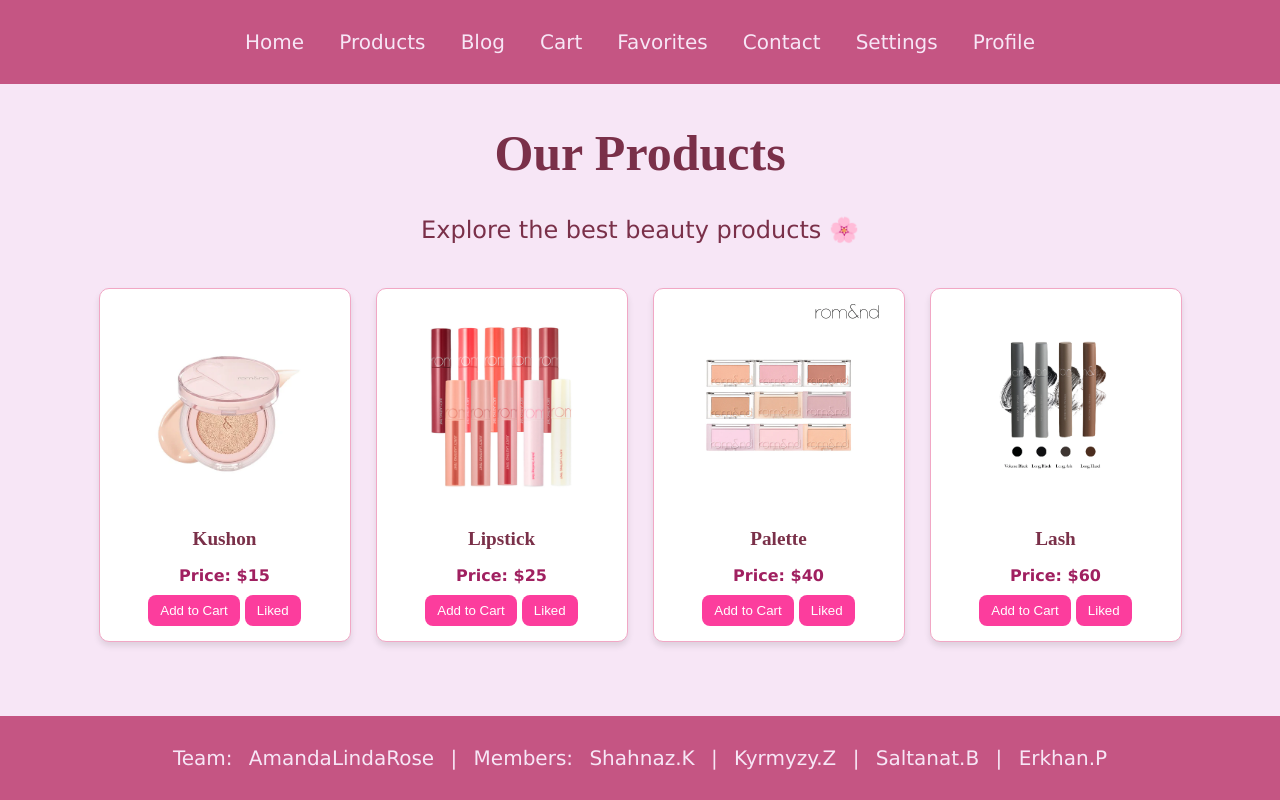
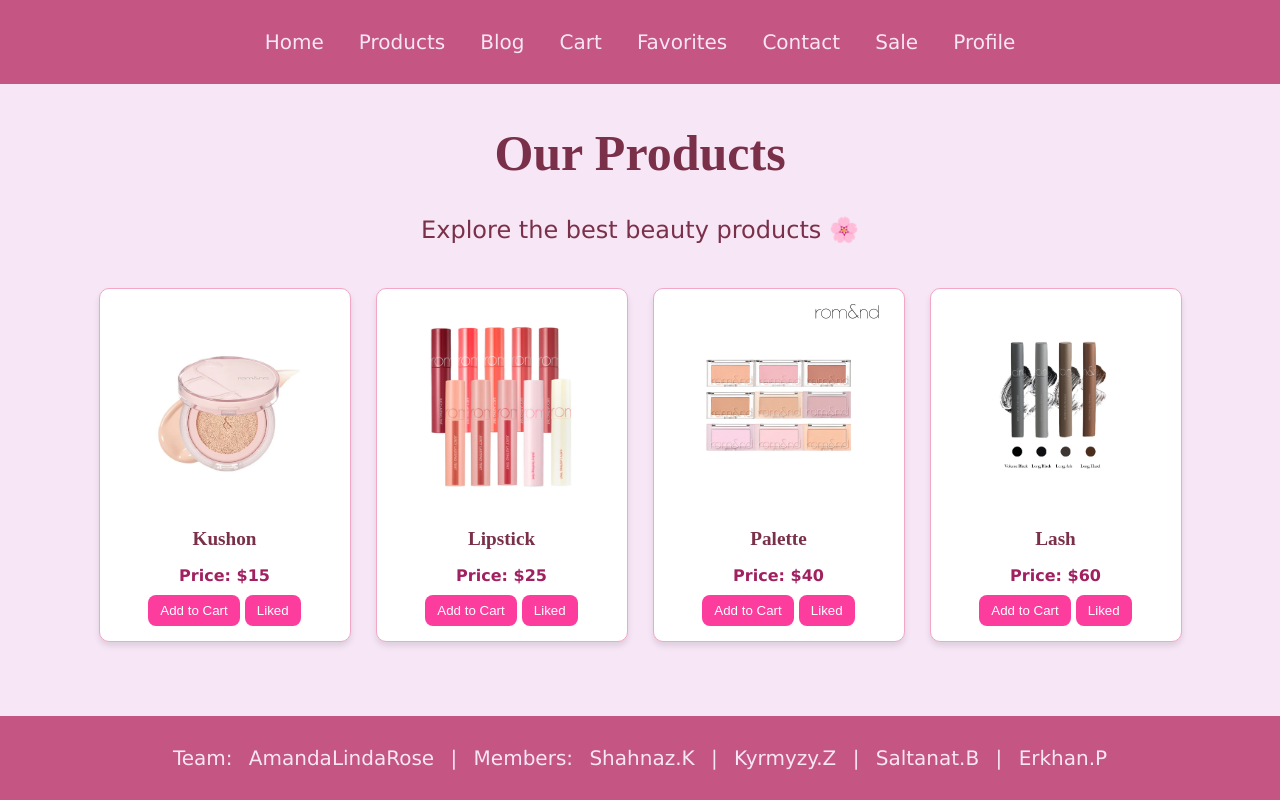
Before and after one commit to BlodAvech/CosmeticsShop, a plain HTML site: page products.html in a window 1280 px wide. Drawn offline with Linux system fonts and the light colour scheme.

Commit message:
Update products.html

```diff
--- a/products.html
+++ b/products.html
@@ -13,7 +13,7 @@
         <a class="nav_buttons" href="cart.html">Cart</a>
         <a class="nav_buttons" href="favorites.html">Favorites</a>
         <a class="nav_buttons" href="contact.html">Contact</a>
-        <a class="nav_buttons" href="setting.html">Settings</a>
+        <a class="nav_buttons" href="sale.html">Sale</a>
         <a class="nav_buttons" href="profile.html">Profile</a>
     </nav>
 
```
